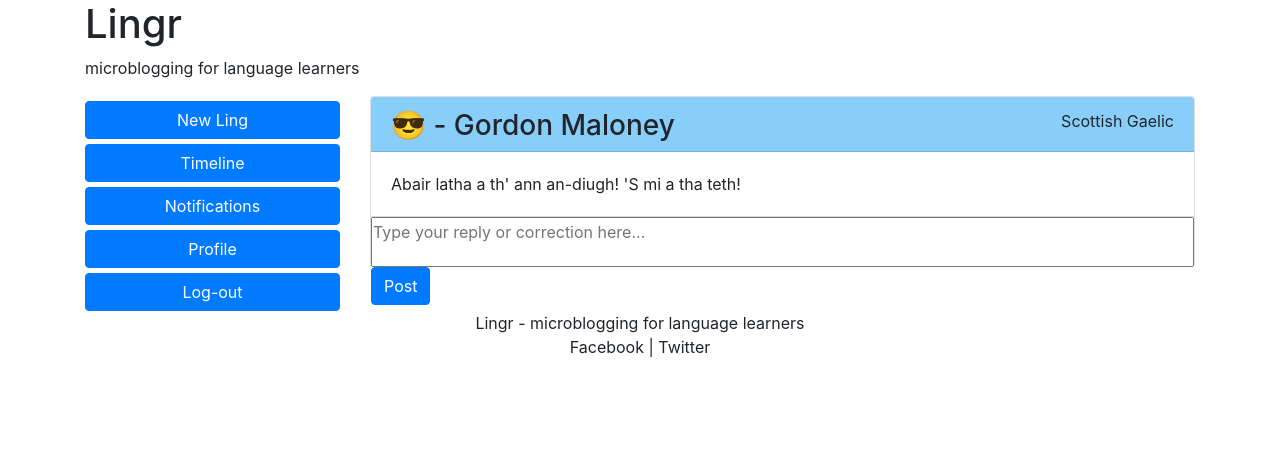
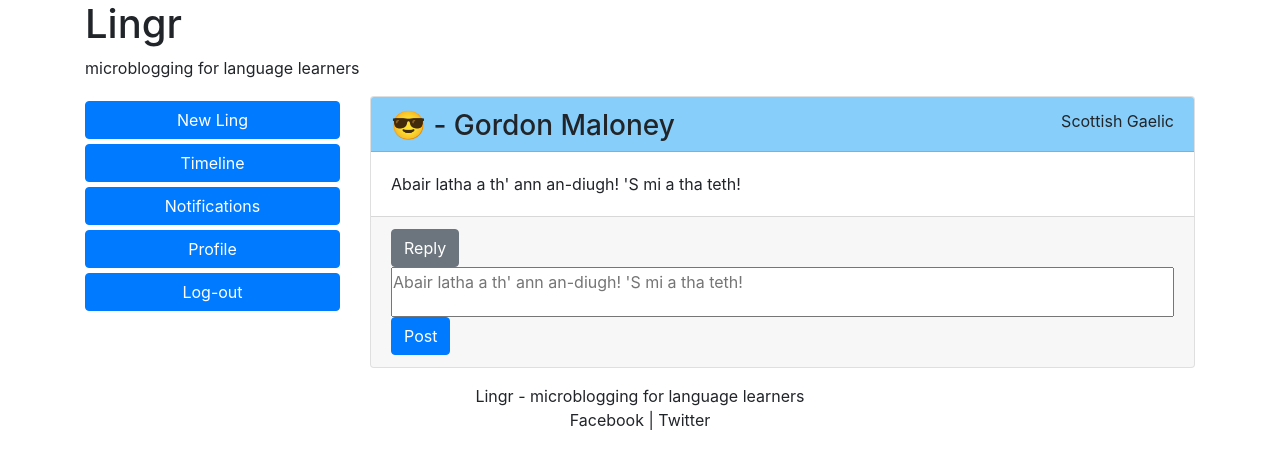
Before and after one commit to gordonmaloney/Lingr, a React (Create React App) app: page /reply/0 in a window 1280 px wide. Shown: the top 468 px of the page. Built offline with nearby package versions, Linux system fonts and the light colour scheme.

Commit message:
reply vs correct change with button and pre-fill

```diff
--- a/package.json
+++ b/package.json
@@ -7,6 +7,7 @@
     "@testing-library/react": "^11.1.0",
     "@testing-library/user-event": "^12.1.10",
     "react": "^17.0.2",
+    "react-bootstrap": "^1.6.1",
     "react-dom": "^17.0.2",
     "react-scripts": "4.0.3",
     "web-vitals": "^1.0.1"
--- a/src/components/LingComponent.js
+++ b/src/components/LingComponent.js
@@ -26,7 +26,6 @@ function Ling(props) {
                 </CardFooter>
                 <CardBody className="ling-reply">
                 <Link to={`/reply/${ling.id}`}>
-
                     <input className="ling-reply" type="text" placeholder="Type your reply or correction here..." />
                 </Link>
                 </CardBody>
--- a/src/components/LingReply.js
+++ b/src/components/LingReply.js
@@ -1,9 +1,39 @@
-import React, {Component} from "react";
+import React, {Component, useState} from "react";
 import { Card, CardHeader, CardBody, CardFooter, Button } from 'reactstrap';
 import { LINGS } from './Lings';
-import { Link } from 'react-router-dom'
+import { Link } from 'react-router-dom';
+
+
+
+function ReplyCorrect(lingCorrect) {
+    console.log(lingCorrect)
+    const [reply, correct] = useState("correct");
+
+    const toggle = () => {
+        if (reply === "reply") {
+            return correct("correct")
+        }
+        correct ("reply")
+    }
+
+    return (
+        <>
+        <div className={reply === "reply" ? "show" : "hide"}>
+        <Button onClick={() => toggle()}>Correct</Button>
+
+            <input className="ling-reply" type="text" placeholder="Type your reply here..." />
+        </div>
+        <div className={reply === "correct" ? "show" : "hide"}>
+        <Button onClick={() => toggle()}>Reply</Button>
+
+        <input className="ling-reply" type="text" placeholder={lingCorrect.content} />
+        </div>
+        </>
+    )
+}
 
 class LingReply extends Component {
+
     render() {
     const ling = LINGS[this.props.match.params.id]
         return (
@@ -18,9 +48,8 @@ class LingReply extends Component {
                     <CardBody>
                         {ling.lingBody}
                     </CardBody>
-                    <CardFooter className="ling-reply">
-                        <input className="ling-reply" type="text" placeholder="Type your reply or correction here..." />
-
+                    <CardFooter>
+                        <ReplyCorrect content={ling.lingBody}/>
                     <Link to="/">
                         <Button color="primary">Post</Button>
                     </Link>
--- a/src/index.css
+++ b/src/index.css
@@ -21,3 +21,11 @@
   height: 50px;
   padding: 0 0 20px 0;
 }
+
+.hide {
+  display: none;
+}
+
+.show {
+  display: block inline
+}
```
Also changed, not shown: 1 other file (tests, documents, lock files or other folders).
